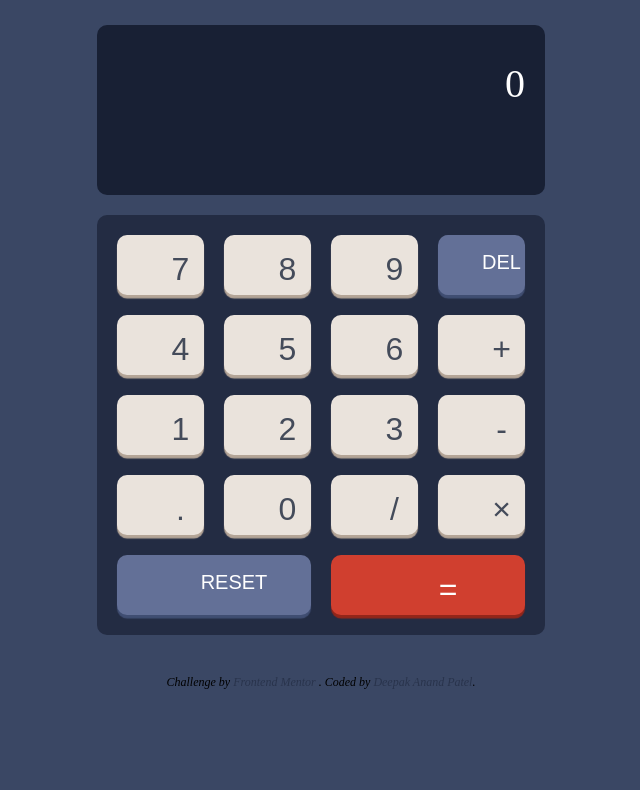
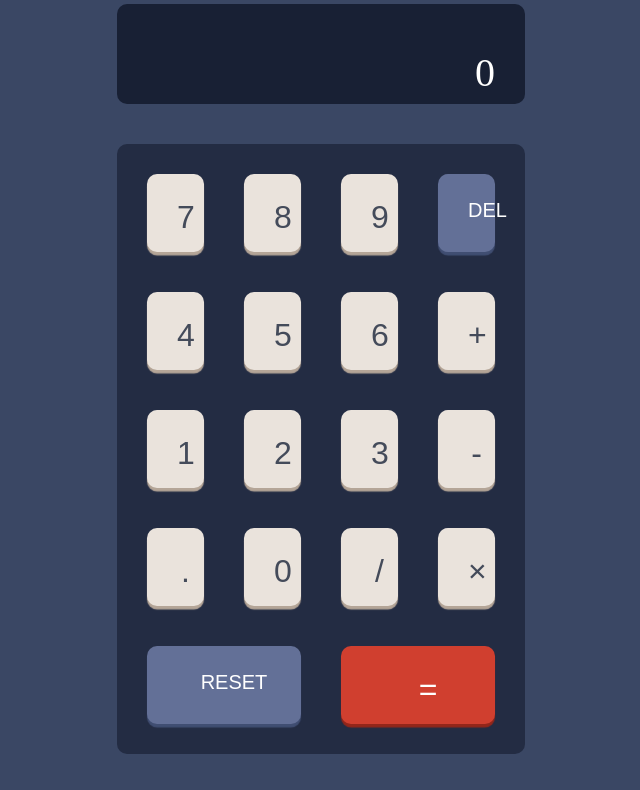
Before and after one commit to Deepakpatel388/Calculator_app_html-css-js, a plain HTML site: page index.html in a window 1280 px wide. Shown: the part 98-888 px from the top of the page, without its empty margins (319-959 px from the left). Before the commit the page ends 816 px from the top, so only its background shows below. Drawn offline with Linux system fonts and the light colour scheme.

Commit message:
Update style.css

```diff
--- a/style.css
+++ b/style.css
@@ -1,8 +1,8 @@
-/* *,*::after,*::before{
-    margin: 0;
+*,*::after,*::before{
+    margin: 10px;
     padding: 0;
     box-sizing: inherit;
-} */
+}
 
 html{
     font-size: 62.5%;
```
